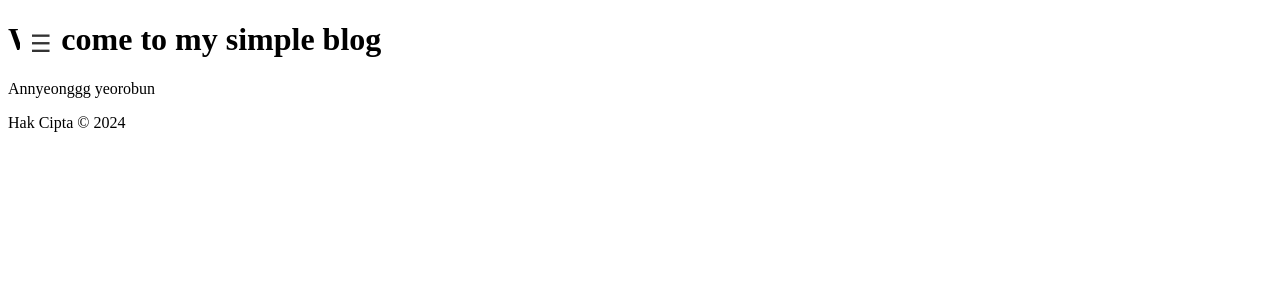
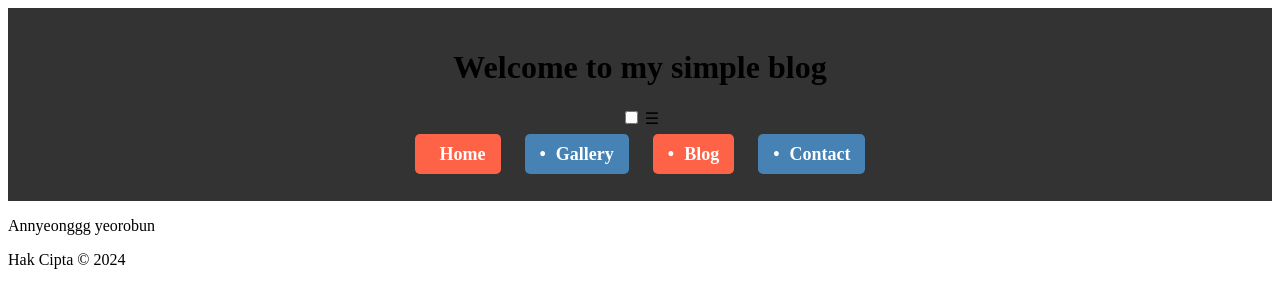
Before and after one commit to fiona0888/TIK2032-Project, a PHP site: page / in a window 1280 px wide. Shown: the top 308 px of the page. Run offline with PHP 8.4, Linux system fonts and the light colour scheme.

Commit message:
Update menu.css

```diff
--- a/menu.css
+++ b/menu.css
@@ -1,36 +1,8 @@
 /* CSS untuk menu */
 header {
-    position: relative; /* Atur posisi relatif untuk tombol hamburger */
-}
-
-#menu-toggle {
-    display: none; /* Sembunyikan checkbox */
-}
-
-#menu-icon {
-    display: block;
-    position: fixed;
-    top: 20px;
-    left: 20px;
-    font-size: 24px;
-    color: #333;
-    background-color: #fff;
-    padding: 10px;
-    cursor: pointer;
-}
-
-#menu {
-    position: fixed;
-    top: 0;
-    left: -250px; /* Sembunyikan menu di samping kiri */
-    width: 250px;
-    height: 100%;
     background-color: #333;
-    transition: left 0.3s ease;
-}
-
-#menu-toggle:checked ~ #menu {
-    left: 0; /* Tampilkan menu saat checkbox dicek */
+    padding: 20px 0;
+    text-align: center;
 }
 
 .menu-links {
@@ -39,15 +11,43 @@ header {
 }
 
 .menu-links li {
-    padding: 10px;
+    display: inline-block;
+    margin-right: 20px;
+}
+
+.menu-links li:last-child {
+    margin-right: 0;
 }
 
 .menu-links li a {
     color: #fff;
     text-decoration: none;
     font-size: 18px;
+    font-weight: bold;
+    padding: 10px 15px;
+    border-radius: 5px;
+    transition: background-color 0.3s ease;
 }
 
 .menu-links li a:hover {
-    text-decoration: underline;
+    background-color: #555;
 }
+
+/* Efek unik */
+.menu-links li:nth-child(odd) a {
+    background-color: #ff6347; /* Warna untuk menu ganjil */
+}
+
+.menu-links li:nth-child(even) a {
+    background-color: #4682b4; /* Warna untuk menu genap */
+}
+
+.menu-links li a::before {
+    content: "\2022"; /* Simbol bullet */
+    color: #fff;
+    margin-right: 10px;
+}
+
+.menu-links li:first-child a::before {
+    content: ""; /* Hilangkan simbol bullet untuk menu pertama */
+}
```
